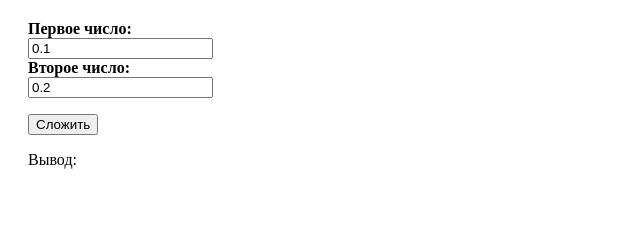
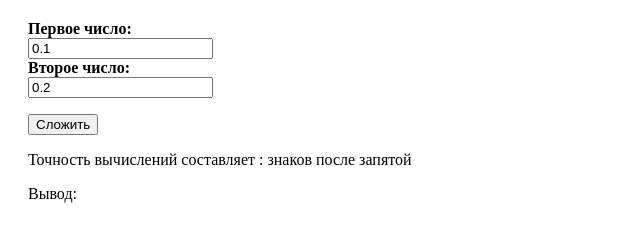
Before and after one commit to chessplanet86/Task1, a plain HTML site: page index.html in a window 1280 px wide. Shown: the whole page, without its empty margins (0-640 px from the left). Drawn offline with nearby package versions, Linux system fonts and the light colour scheme.

Commit message:
Доработал логику окргуления

```diff
--- a/index.html
+++ b/index.html
@@ -30,6 +30,7 @@
                 </label>
             </div>
             <p><button @click="sum">Сложить</button></p>
+            <p>Точность вычислений составляет : {{num}} знаков после запятой</p>
             <p>Вывод: {{result}}</p>
         </div>
     </div>
```
